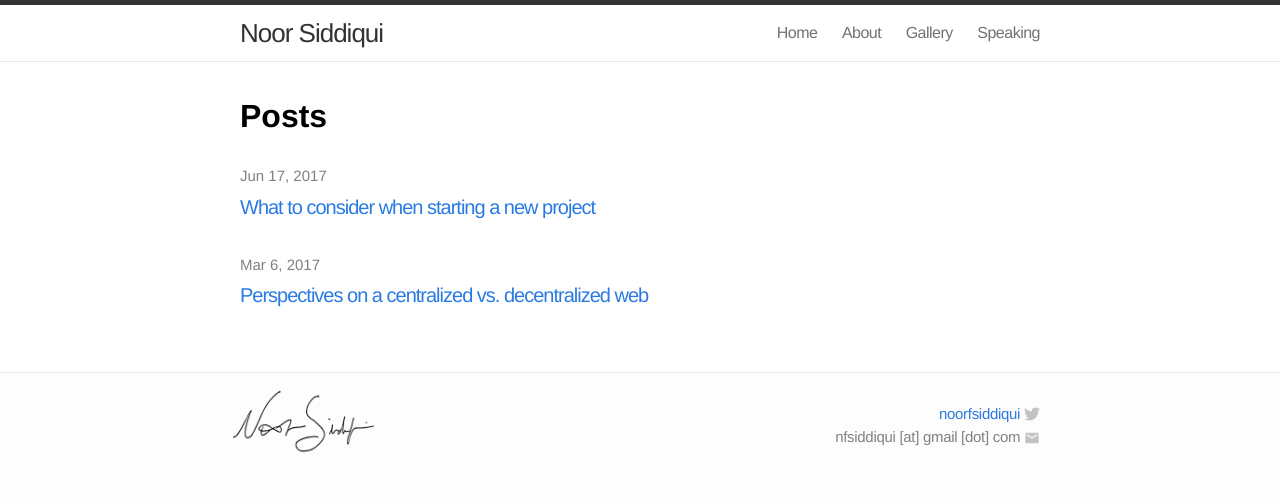
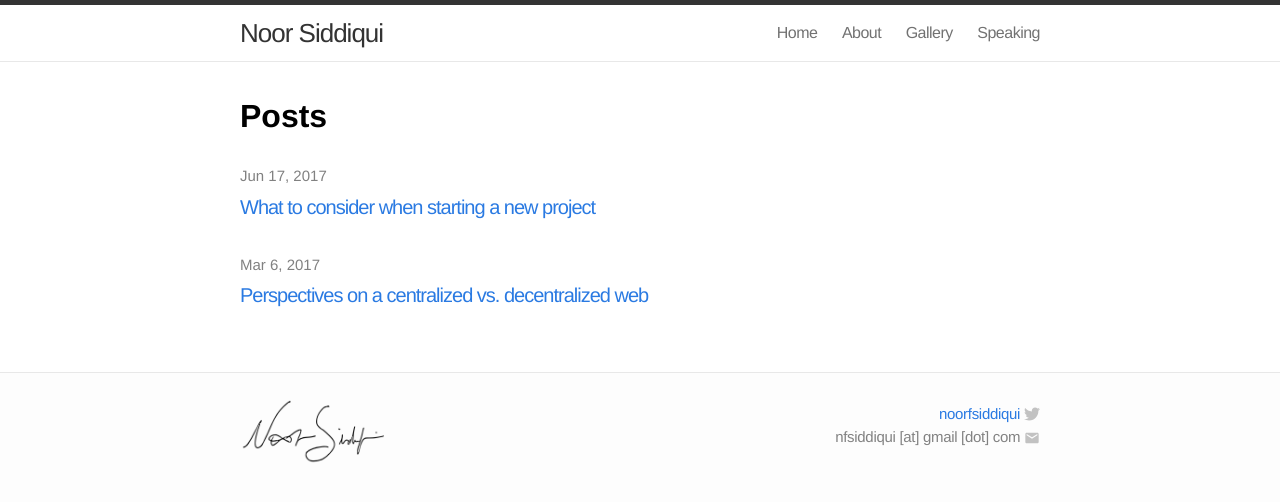
Before and after one commit to nfsiddiqui/nfsiddiqui.github.io, a Jekyll site: the page built from index.html, in a window 1280 px wide. Shown: the top 502 px of the page. Built offline with Jekyll 4.4.1, drawn with Linux system fonts in a browser that asks for light colours.

Commit message:
Fix signature position

```diff
--- a/css/main.css
+++ b/css/main.css
@@ -766,6 +766,6 @@ a:visited { color: #205caa; }
 
 .sig {
   width: 160px;
-  margin-top: -15px;
-  margin-left: -15px;
+  margin-top: -5px;
+  margin-left: -5px;
 }
```
